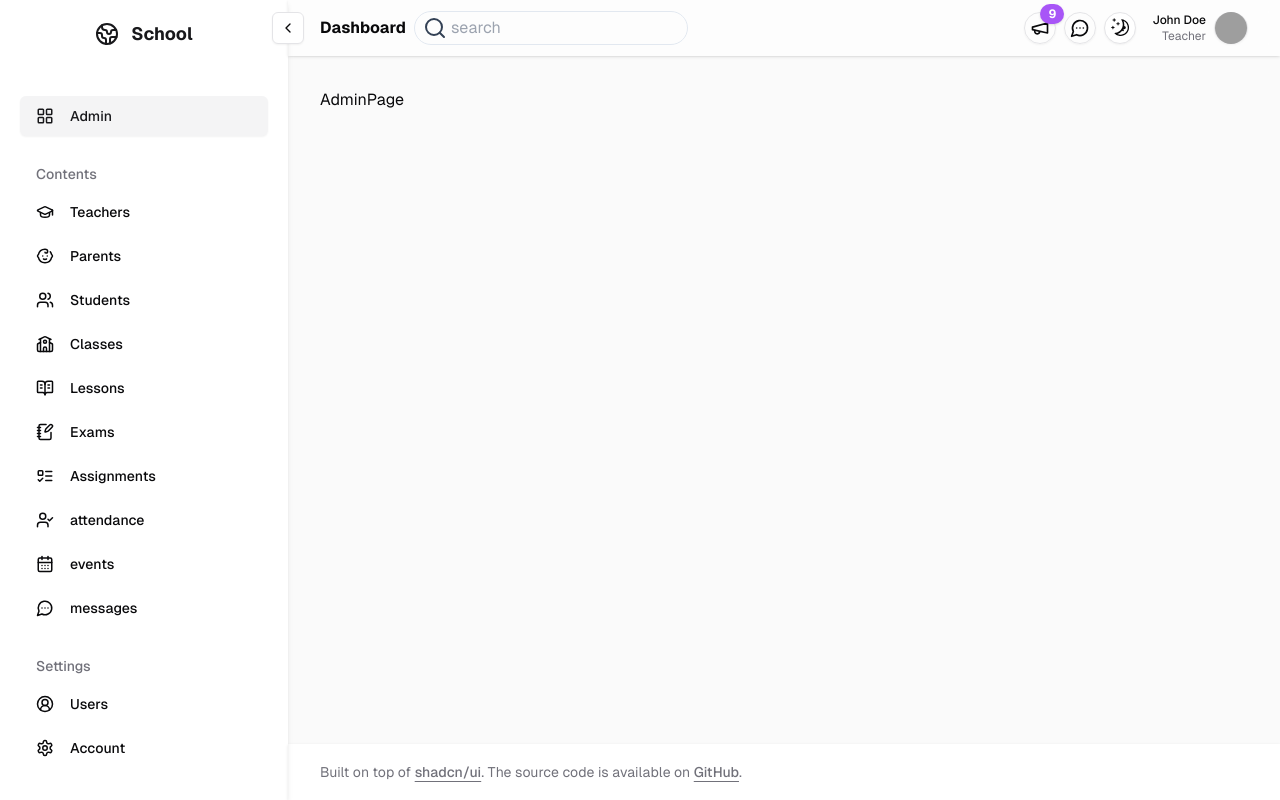
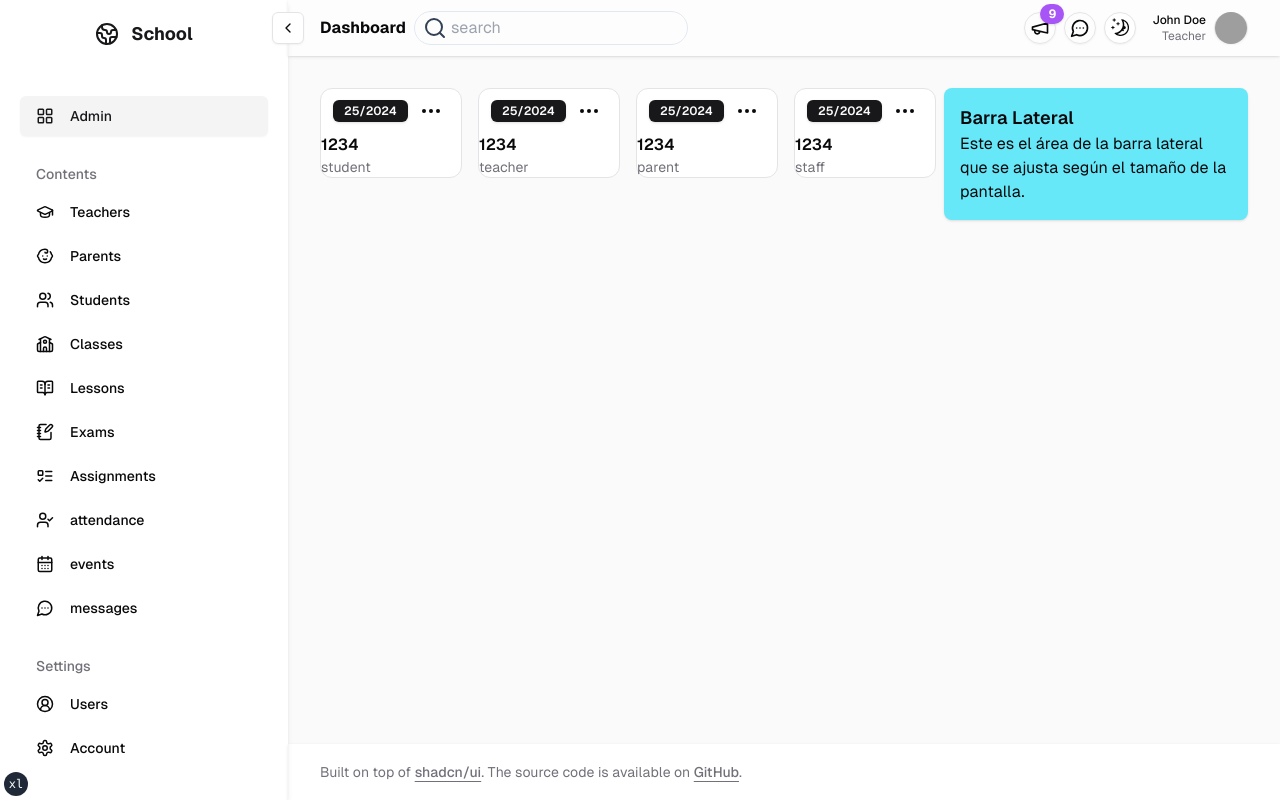
Before and after one commit to Olmedo1996/school-management, a Next.js app: page /admin in a window 1280 px wide. Built offline with nearby package versions, Linux system fonts and the light colour scheme; no server answers; grey boxes are pictures that could not be loaded.

Commit message:
feat: add users info cards in admin page

```diff
--- a/src/app/(dashboard)/admin/page.tsx
+++ b/src/app/(dashboard)/admin/page.tsx
@@ -1,11 +1,28 @@
-import { ContentLayout } from "@/components/admin-panel/content-layout"
+import { ContentLayout } from '@/components/admin-panel/content-layout';
+import UserCard from '@/modules/admin/components/info-cards/user-card';
+import { Card, CardContent, CardDescription, CardFooter, CardHeader, CardTitle } from '@/components/ui/card';
+import { Badge, Ellipsis } from 'lucide-react';
+import { Button } from '@/components/ui/button';
 
 const AdminPage = () => {
-  return (
-    <ContentLayout title="Dashboard">
-      AdminPage
-    </ContentLayout>
-  )
-}
+    return (
+        <ContentLayout title='Dashboard'>
+            <div className='grid grid-cols-1 sm:grid-cols-12 gap-2'>
+                <div className='sm:col-span-12 md:col-span-9 lg:col-span-8 rounded-lg'>
+                    <div className='grid grid-cols-2 md:grid-cols-2 lg:grid-cols-4 gap-4'>
+                        <UserCard type='student' />
+                        <UserCard type='teacher' />
+                        <UserCard type='parent' />
+                        <UserCard type='staff' />
+                    </div>
+                </div>
+                <div className='sm:col-span-12 md:col-span-3 lg:col-span-4 bg-cyan-300 p-4 rounded-lg shadow'>
+                    <h2 className='text-lg font-semibold'>Barra Lateral</h2>
+                    <p>Este es el área de la barra lateral que se ajusta según el tamaño de la pantalla.</p>
+                </div>
+            </div>
+        </ContentLayout>
+    );
+};
 
-export default AdminPage
+export default AdminPage;
--- a/src/app/layout.tsx
+++ b/src/app/layout.tsx
@@ -3,6 +3,7 @@ import localFont from 'next/font/local';
 
 import './globals.css';
 import { ThemeProvider } from '@/providers/theme-provider';
+import { TailwindIndicator } from '@/components/tailwind-indicator';
 
 const geistSans = localFont({
     src: './fonts/GeistVF.woff',
@@ -54,6 +55,7 @@ export default function RootLayout({
             <body className={geistSans.className}>
                 <ThemeProvider attribute='class' defaultTheme='system' enableSystem>
                     {children}
+                    <TailwindIndicator />
                 </ThemeProvider>
             </body>
         </html>
--- a/src/components/admin-panel/content-layout.tsx
+++ b/src/components/admin-panel/content-layout.tsx
@@ -9,7 +9,7 @@ export function ContentLayout({ title, children }: ContentLayoutProps) {
   return (
     <div>
       <Navbar title={title} />
-      <div className="container pt-8 pb-8 px-4 sm:px-8">{children}</div>
+      <div className=" pt-8 pb-8 px-4 sm:px-8">{children}</div>
     </div>
   );
 }
--- /dev/null
+++ b/src/components/tailwind-indicator.tsx
@@ -0,0 +1,14 @@
+export function TailwindIndicator() {
+    if (process.env.NODE_ENV === 'production') return null;
+
+    return (
+        <div className='fixed bottom-1 left-1 z-50 flex h-6 w-6 items-center justify-center rounded-full bg-gray-800 p-3 font-mono text-xs text-white'>
+            <div className='block sm:hidden'>xs</div>
+            <div className='hidden sm:block md:hidden'>sm</div>
+            <div className='hidden md:block lg:hidden'>md</div>
+            <div className='hidden lg:block xl:hidden'>lg</div>
+            <div className='hidden xl:block 2xl:hidden'>xl</div>
+            <div className='hidden 2xl:block'>2xl</div>
+        </div>
+    );
+}
--- /dev/null
+++ b/src/modules/admin/components/info-cards/user-card.tsx
@@ -0,0 +1,28 @@
+import { Badge } from '@/components/ui/badge';
+import { Button } from '@/components/ui/button';
+import { Card, CardContent, CardDescription, CardFooter, CardHeader, CardTitle } from '@/components/ui/card';
+import { cn } from '@/lib/utils';
+import { Ellipsis } from 'lucide-react';
+
+const UserCard = ({ type }: { type: string }) => {
+    return (
+        <Card className='w-full shadow-none odd:bg-lamaPurple even:bg-lamaYellow min-w-[130px] p-2'>
+            <CardHeader className='p-1 px-3 flex'>
+                <div className='flex items-center justify-between'>
+                    <Badge>25/2024</Badge>
+                    <Button variant='outline' size='icon' className='m-0 border-0 shadow-none bg-transparent rounded-full'>
+                        <Ellipsis />
+                    </Button>
+                </div>
+            </CardHeader>
+            <CardContent className='p-2 my-3'>
+                <h1 className='text-2xl font-semibold'>1234</h1>
+            </CardContent>
+            <CardFooter className='p-2'>
+                <CardDescription className='capitalize'>{type}</CardDescription>
+            </CardFooter>
+        </Card>
+    );
+};
+
+export default UserCard;
--- a/tailwind.config.ts
+++ b/tailwind.config.ts
@@ -49,7 +49,13 @@ const config: Config = {
   				'3': 'hsl(var(--chart-3))',
   				'4': 'hsl(var(--chart-4))',
   				'5': 'hsl(var(--chart-5))'
-  			}
+				},
+			lamaSky: "#C3EBFA",
+			lamaSkyLight: "#EDF9FD",
+			lamaPurple: "#CFCEFF",
+			lamaPurpleLight: "#F1F0FF",
+			lamaYellow: "#FAE27C",
+			lamaYellowLight: "#FEFCE8",
   		},
   		borderRadius: {
   			lg: 'var(--radius)',
```
Also changed, not shown: src/app/globals.css (+9 -0 lines).
